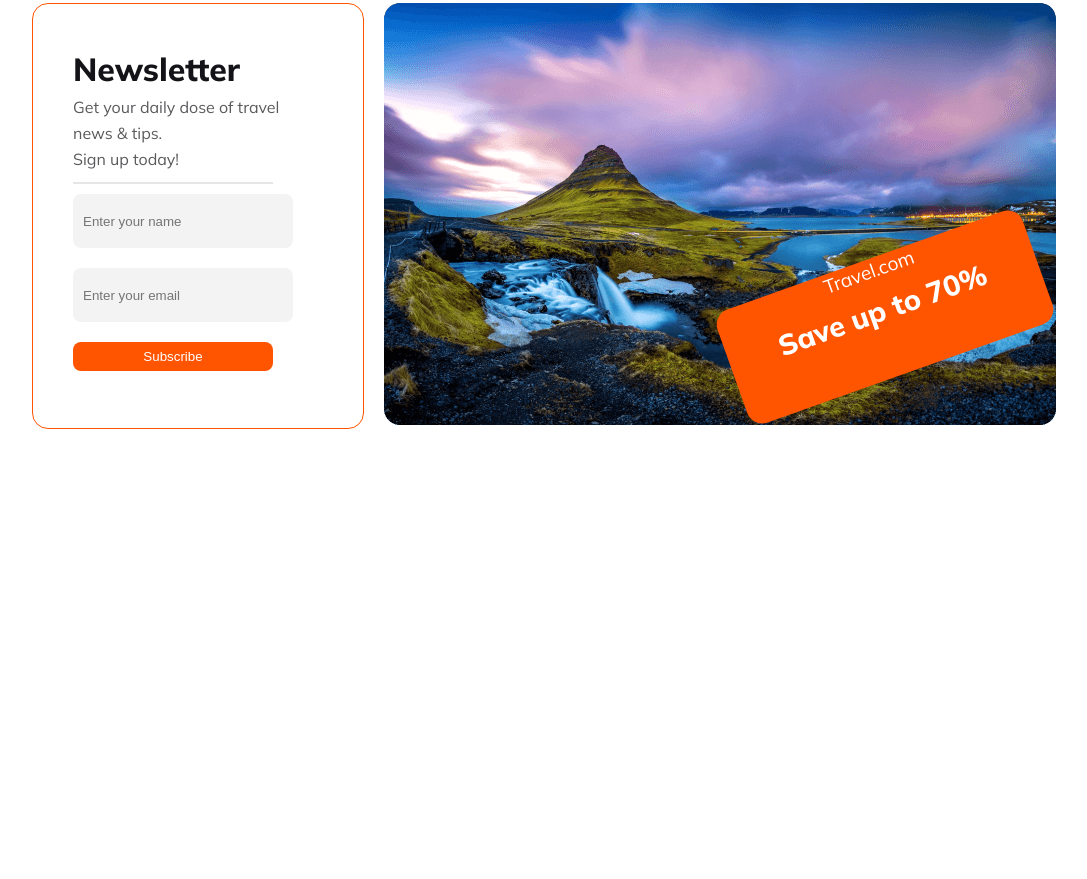
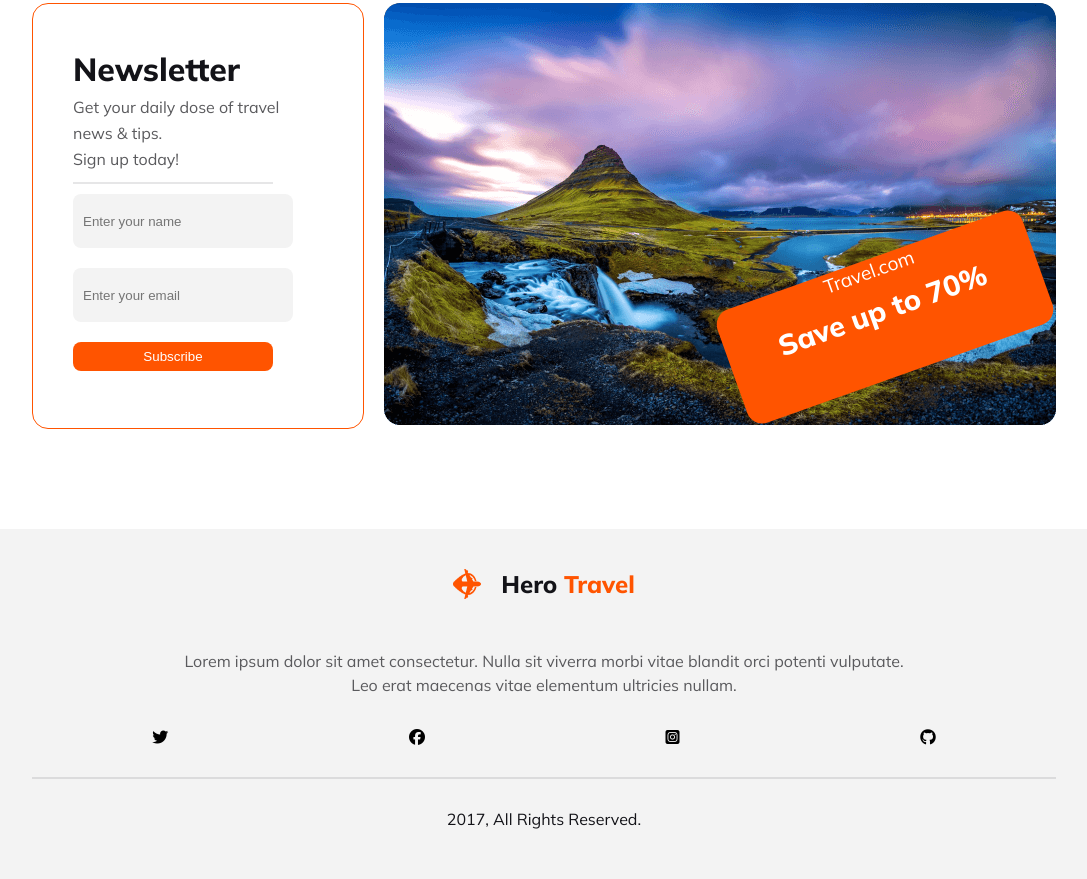
Before and after one commit to RaisaNuzhat/my-second-assignment, a plain HTML site: page index.html in a window 1280 px wide. Shown: the part 3197-4076 px from the top of the page, without its empty margins (96-1183 px from the left). Before the commit the page ends 3676 px from the top, so only its background shows below. Drawn offline with Linux system fonts and the light colour scheme.

Commit message:
footer done

```diff
--- a/index.html
+++ b/index.html
@@ -133,5 +133,33 @@
             </div>
         </section>
     </main>
+    <footer class="footer">
+        <div class="container">
+            <div class="footer-contents">
+                    <img src="./Images/icon.png" alt="">
+                    <h3>Hero <span>Travel</span></h3>
+                </div>
+
+            <div class="footer-des">
+                <p>
+                    Lorem ipsum dolor sit amet consectetur. Nulla sit viverra morbi vitae blandit orci potenti vulputate.
+                    <br> Leo erat maecenas vitae elementum ultricies nullam.
+                </p>
+            </div>
+            <div class="footer-icons">
+                <span><i class="fa-brands fa-twitter"></i></span>
+                <span><i class="fa-brands fa-facebook"></i></span>
+                <span><i class="fa-brands fa-square-instagram"></i></span>
+                <span><i class="fa-brands fa-github"></i></span>
+            </div>
+            <div class="footer-line">
+            </div>
+            <div class="all-rights">
+                <p>2017, All Rights Reserved.</p>
+
+            </div>
+        </div>
+
+    </footer>
 </body>
 </html>
--- a/styles.css
+++ b/styles.css
@@ -459,6 +459,82 @@ padding-top: 10px;
 
 }
 /* newsletter section ends */
+
+/* footer begins */
+.footer
+{
+    background: rgba(19, 19, 24, 0.05);
+    height: 350px;
+    margin-top: 100px;
+}
+.footer-contents
+{
+    padding: 40px;
+    display: flex;
+    align-items: center;
+    justify-content: center;
+}
+.footer-contents h3
+{
+    color: #131318;
+font-family: Mulish;
+font-size: 1.5rem;
+font-style: normal;
+font-weight: 800;
+}
+.footer-contents span
+{
+    color: #FF5400;
+font-size: 1.5rem;
+font-style: normal;
+font-weight: 800;
+line-height: normal;
+}
+.footer-contents img
+{
+    width: 28px;
+    height: 30px;
+    margin-right: 20px;
+}
+/* .footer-titles
+{
+    display: flex;
+    align-items: center;
+    justify-content: center;
+} */
+.footer-des
+{
+    margin: 10px auto;
+    text-align: center;
+    color: #5A5A5D;
+    font-size: 1rem;
+    line-height: 24px; /* 171.429% */
+
+
+}
+.footer-icons
+{
+    margin: 30px 0;
+    display: flex;
+     justify-content: space-around;
+    align-items: center;
+}
+.footer-line
+{
+    background-color: rgba(14, 14, 21, 0.1);
+    height: 2px;
+    width: 100%;
+    margin: 10px 0;
+}
+.all-rights
+{
+color: #131318;
+font-size: 1rem;
+font-style: normal;
+font-weight: 300;
+text-align: center;
+margin: 30px 0;
+}
 @media screen and (max-width:600px)  {
 
      .banner-title
```
Also changed, not shown: Images/icon.png (renamed from Images/Group 40071 (2).png).
